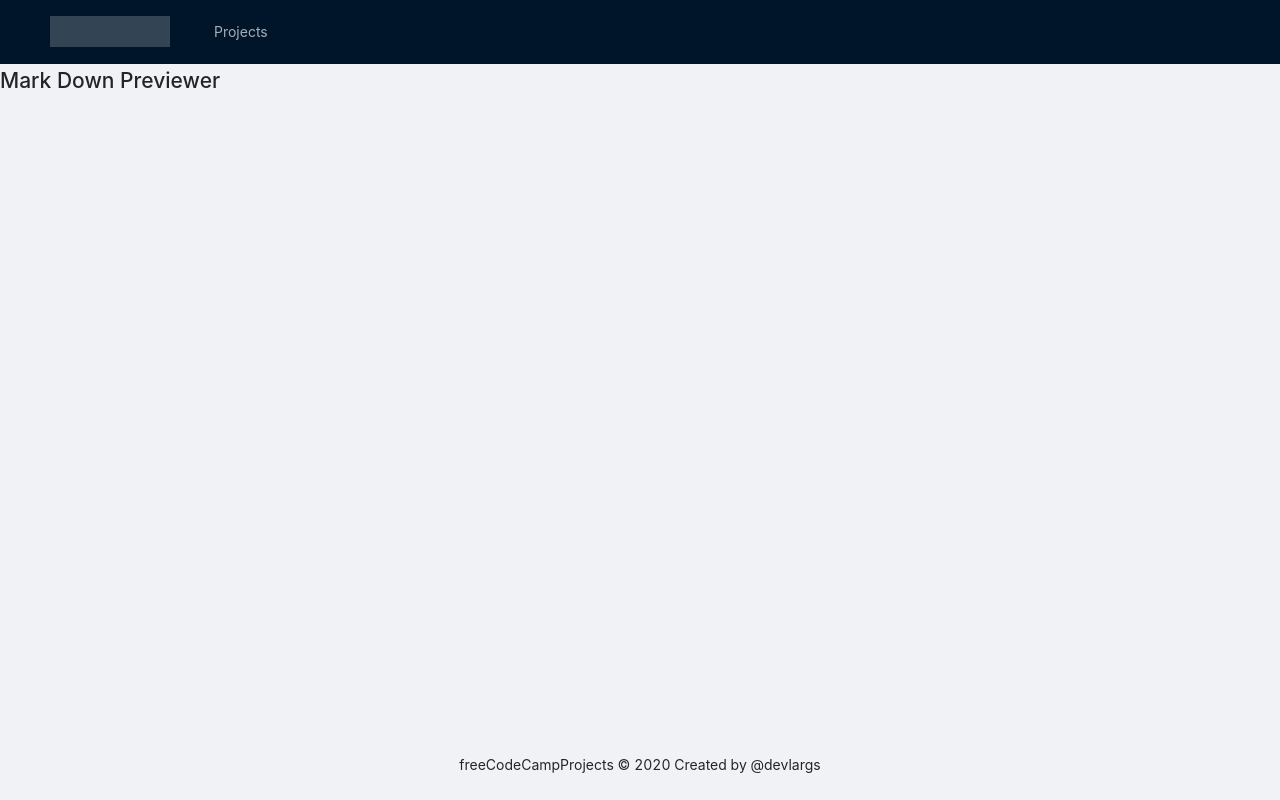
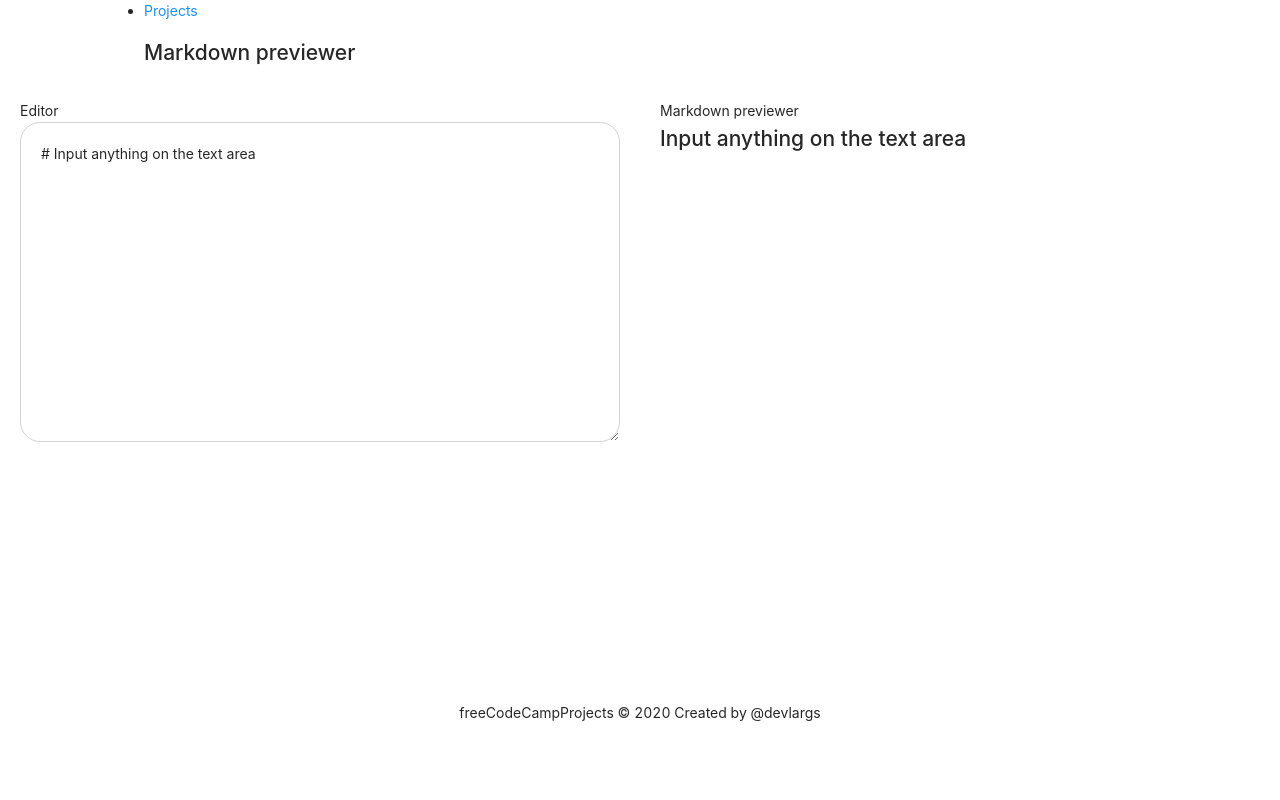
Before and after one commit to devlargs/freecodecamp-projects, a Next.js app: page /projects/front-end-libraries/markdown-previewer in a window 1280 px wide. Built offline with nearby package versions, Linux system fonts and the light colour scheme.

Commit message:
added markdown editor and preview

```diff
--- a/package.json
+++ b/package.json
@@ -19,11 +19,15 @@
     "next": "9.3.5",
     "react": "16.13.1",
     "react-dom": "16.13.1",
-    "styled-components": "^5.1.1"
+    "react-markdown": "^4.3.1",
+    "styled-components": "^5.1.1",
+    "tailwindcss": "^1.6.2"
   },
   "devDependencies": {
     "@types/node": "^14.0.27",
     "@types/react": "^16.9.45",
+    "postcss-flexbugs-fixes": "^4.2.1",
+    "postcss-preset-env": "^6.7.0",
     "typescript": "^3.9.7"
   }
 }
--- a/pages/projects/front-end-libraries/markdown-previewer.tsx
+++ b/pages/projects/front-end-libraries/markdown-previewer.tsx
@@ -1,3 +1,51 @@
+import { useState } from "react";
+import Markdown from "react-markdown";
+import styled from "styled-components";
+import { Card } from "antd";
+
 export default () => {
-  return <h1>Mark Down Previewer</h1>;
+  const [source, setSource] = useState(`# Input anything on the text area`);
+  return (
+    <>
+      <h1>Markdown previewer</h1>
+      <Root>
+        <div id="editor" className="h-calculated">
+          <div id="textarea">
+            <Card title="Editor" bordered={false}>
+              <textarea
+                value={source}
+                onChange={(e) => {
+                  setSource(e.target.value);
+                }}
+              />
+            </Card>
+            {/* <h1>Editor</h1>
+             */}
+          </div>
+        </div>
+        <div id="previewer" className="h-calculated">
+          <Card title="Markdown previewer" bordered={false}>
+            <Markdown source={source} escapeHtml={false} />
+          </Card>
+        </div>
+      </Root>
+    </>
+  );
 };
+
+const Root = styled.div`
+  display: flex;
+  flex-wrap: wrap;
+  #editor,
+  #previewer {
+    flex: 1;
+    padding: 20px;
+  }
+  textarea {
+    width: 100%;
+    height: 40vh;
+    border: 1px solid lightgray;
+    padding: 20px;
+    border-radius: 20px;
+  }
+`;
--- a/pages/projects/front-end-libraries/random-quote-machine.tsx
+++ b/pages/projects/front-end-libraries/random-quote-machine.tsx
@@ -127,7 +127,7 @@ export default ({ data }) => {
   );
 };
 
-export async function getStaticProps(context) {
+export async function getInitialProps() {
   try {
     const res = (await axios.get(`${config.API_URL}/quotes/random`)) as any;
 
--- /dev/null
+++ b/postcss.config.js
@@ -0,0 +1,18 @@
+module.exports = {
+  plugins: [
+    "tailwindcss",
+    "postcss-flexbugs-fixes",
+    [
+      "postcss-preset-env",
+      {
+        autoprefixer: {
+          flexbox: "no-2009",
+        },
+        stage: 3,
+        features: {
+          "custom-properties": false,
+        },
+      },
+    ],
+  ],
+};
--- a/styles/global.css
+++ b/styles/global.css
@@ -1,4 +1,8 @@
 @import "~antd/dist/antd.css";
+/*
+@tailwind base;
+@tailwind components;
+@tailwind utilities; */
 
 html,
 body {
@@ -9,3 +13,7 @@ body {
 * {
   box-sizing: border-box;
 }
+
+.h-calculated {
+  height: calc(100vh - 64px - 70px);
+}
--- /dev/null
+++ b/tailwind.config.js
@@ -0,0 +1,19 @@
+const defaultTheme = require("tailwindcss/defaultTheme");
+
+module.exports = {
+  purge: [
+    // "./pages/**/*.ts",
+    // "./pages/**/*.tsx",
+    // "./components/**/*.ts",
+    // "./components/**/*.tsx",
+  ],
+  variants: {},
+  plugins: [],
+  // theme: {
+  //   extend: {
+  //     fontFamily: {
+  //       sans: ["Inter", ...defaultTheme.fontFamily.sans],
+  //     },
+  //   },
+  // },
+};
```
Also changed, not shown: .babelrc, 1 other file (tests, documents, lock files or other folders).
